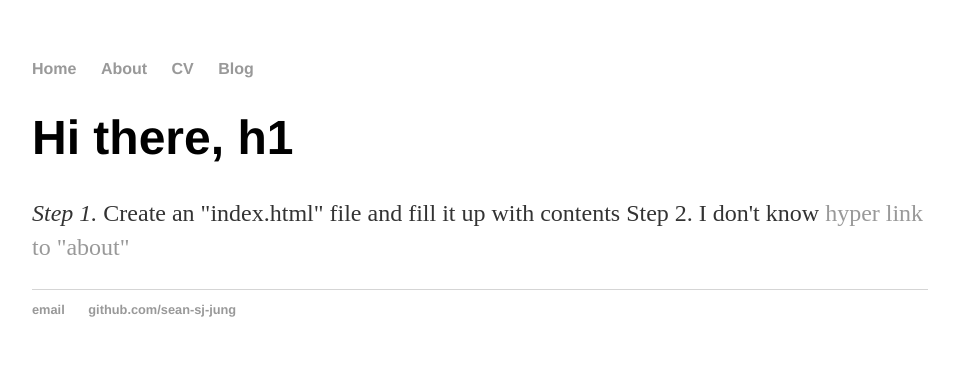
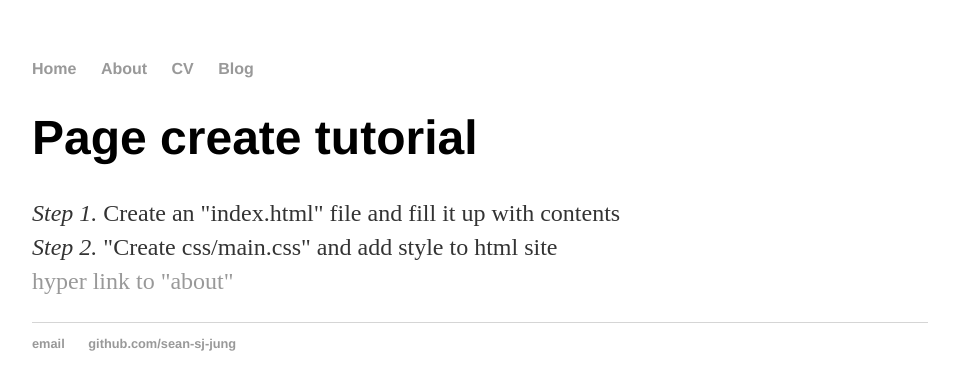
Before and after one commit to sean-sj-jung/sean-sj-jung.github.io, a Jekyll site: the page built from index.html, in a window 1280 px wide. Shown: the top 390 px of the page, without its empty margins (160-1114 px from the left). Built offline with Jekyll 4.4.1, drawn with Linux system fonts in a browser that asks for light colours.

Commit message:
Update index.html

```diff
--- a/index.html
+++ b/index.html
@@ -3,10 +3,9 @@ layout: default
 title: S. J.
 ---
 <div class="blurb">
-	<h1>Hi there, h1</h1>
-	<p> <em> Step 1. </em> Create an "index.html" file and fill it up with contents </n>
-		Step 2. I don't know
-
-
+	<h1> Page create tutorial </h1>
+	<p>
+		<em> Step 1. </em> Create an "index.html" file and fill it up with contents <br>
+		<em> Step 2. </em> "Create css/main.css" and add style to html site <br>
 		<a href="/about">hyper link to "about"</a></p>
 </div><!-- /.blurb -->
```
